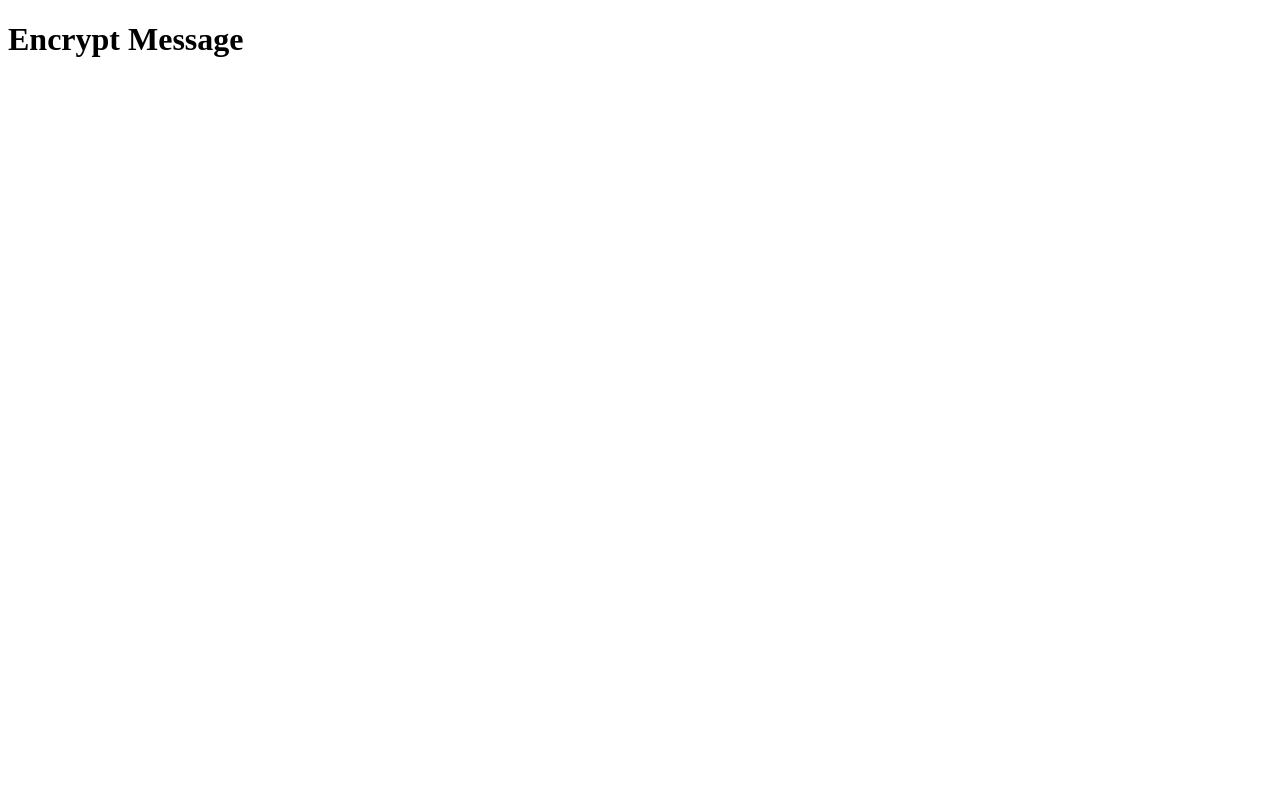
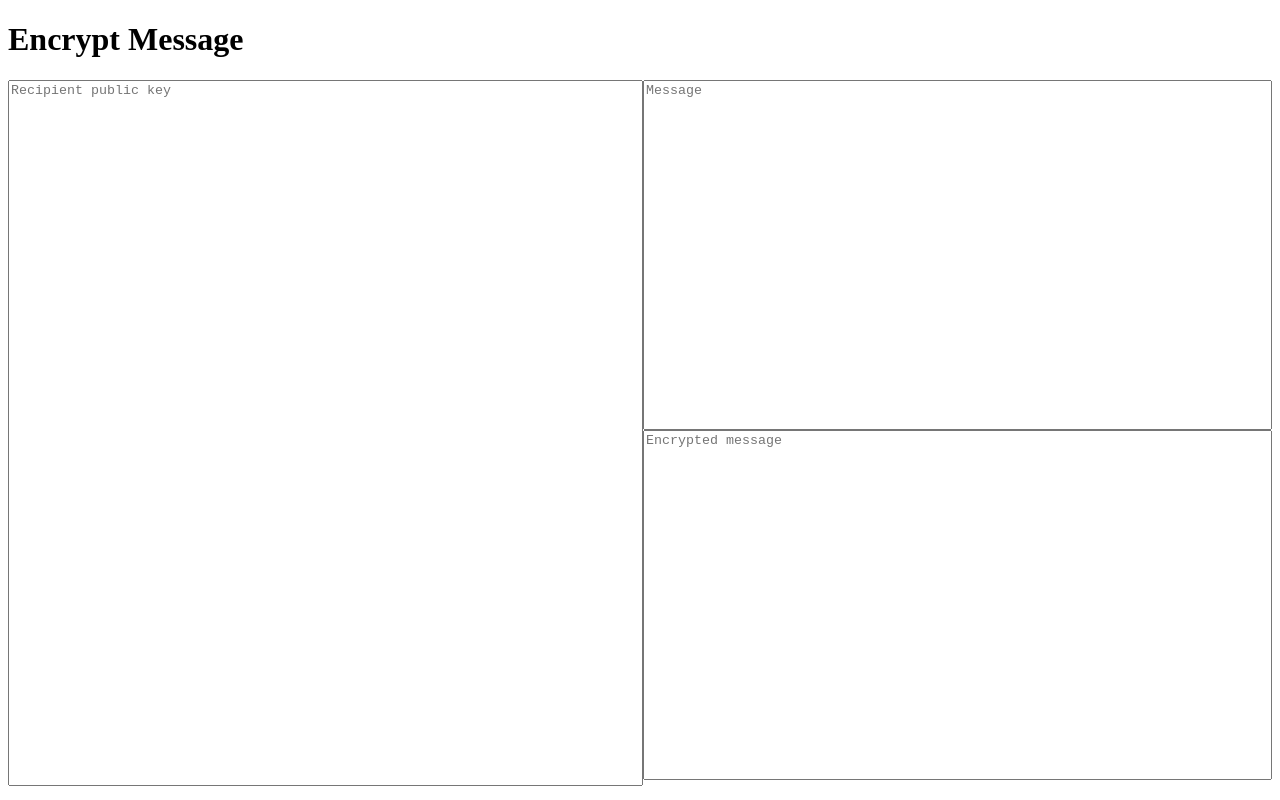
Before and after one commit to marco-vidali/pgp-messages, a Next.js app: page /encrypt in a window 1280 px wide. Built offline with nearby package versions, Linux system fonts and the light colour scheme.

Commit message:
Create encrypt message layout

```diff
--- a/app/encrypt/page.tsx
+++ b/app/encrypt/page.tsx
@@ -1,3 +1,32 @@
 export default function Page() {
-    return <h1>Encrypt Message</h1>;
+    return (
+        <>
+            <h1>Encrypt Message</h1>
+
+            <div style={{ display: "flex", height: "calc(100vh - 100px)" }}>
+                <textarea
+                    placeholder="Recipient public key"
+                    style={{ flex: 1, height: "100%", resize: "none" }}
+                />
+
+                <div
+                    style={{
+                        flex: 1,
+                        display: "flex",
+                        flexDirection: "column",
+                    }}
+                >
+                    <textarea
+                        placeholder="Message"
+                        style={{ resize: "none", flex: 1 }}
+                    />
+                    <textarea
+                        placeholder="Encrypted message"
+                        readOnly
+                        style={{ resize: "none", flex: 1 }}
+                    />
+                </div>
+            </div>
+        </>
+    );
 }
```
